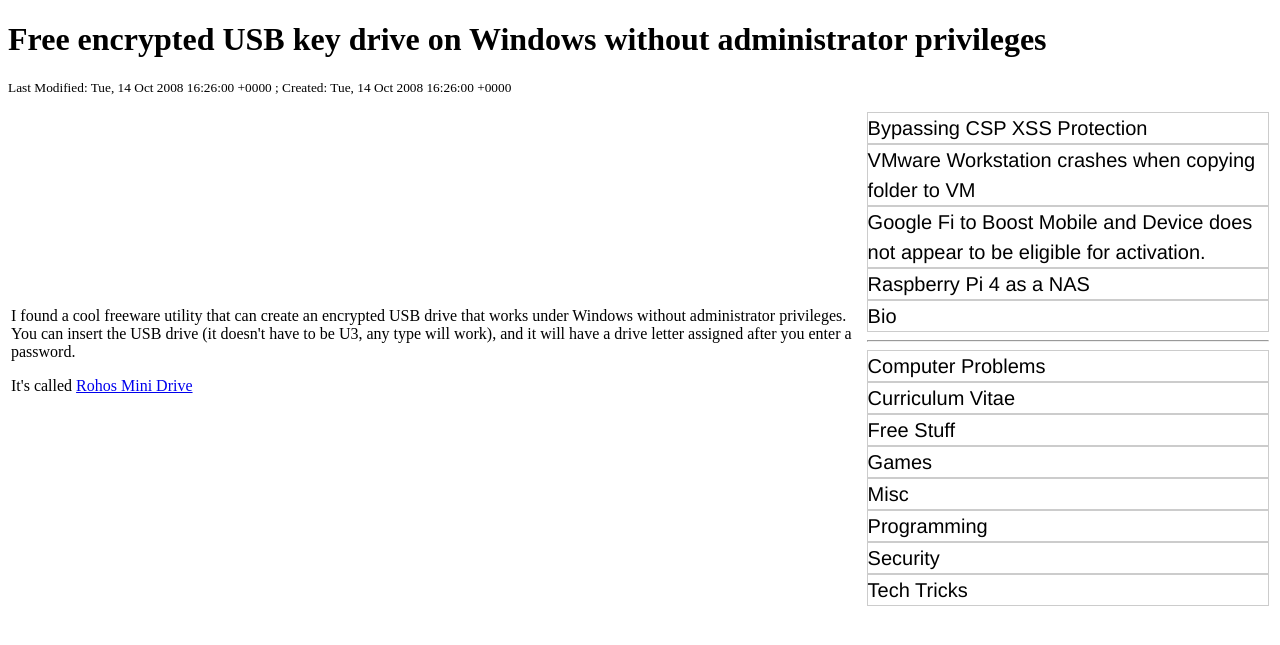
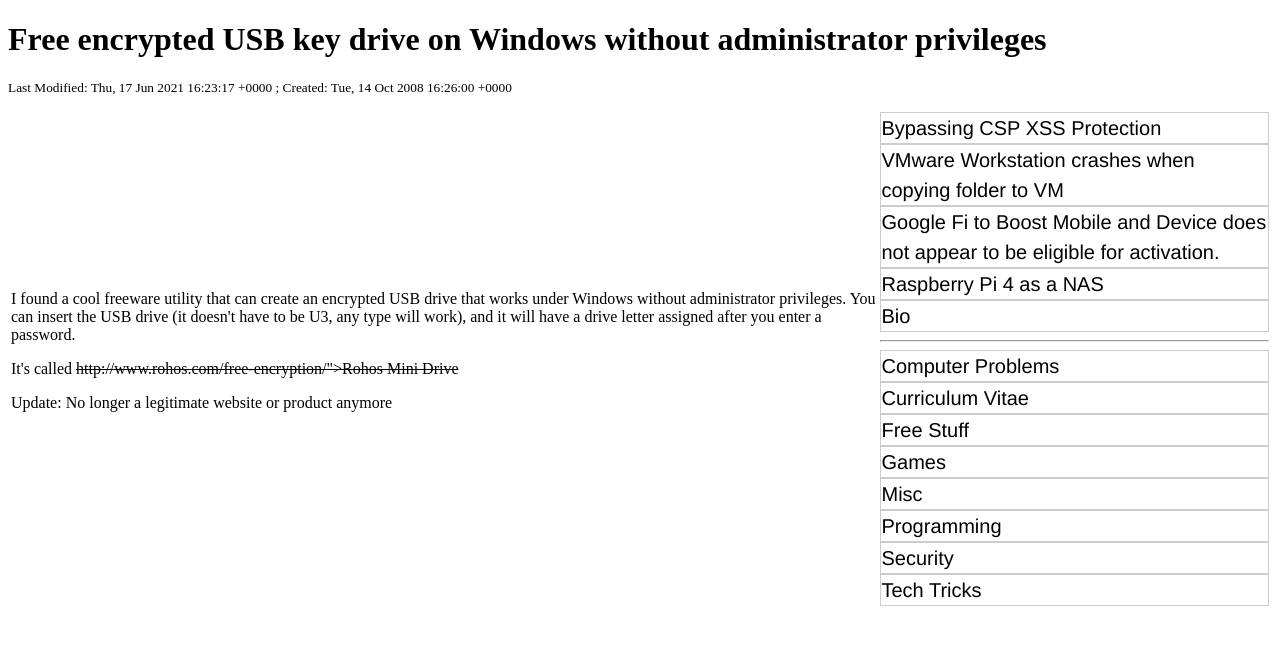
Before and after one commit to rbeede/rbeede.github.io, a Jekyll site: the page built from _posts/2008-10-14-free_encrypted_usb_key_drive_on_windows_without_administrator_privileges.html, in a window 1280 px wide. Shown: the top 645 px of the page. Built offline with Jekyll 4.4.1, drawn with Linux system fonts in a browser that asks for light colours.

Commit message:
Rohos is no more
Sad.

```diff
--- a/_posts/2008-10-14-free_encrypted_usb_key_drive_on_windows_without_administrator_privileges.html
+++ b/_posts/2008-10-14-free_encrypted_usb_key_drive_on_windows_without_administrator_privileges.html
@@ -1,11 +1,13 @@
 ---
 creation_epoch: 1224001560
-lastmod_epoch: 1224001560
+lastmod_epoch: 1623946997
 categories: ['Free Stuff']
 title: Free encrypted USB key drive on Windows without administrator privileges
 ---
 
 I found a cool freeware utility that can create an encrypted USB drive that works under Windows without administrator privileges.  You can insert the USB drive (it doesn't have to be U3, any type will work), and it will have a drive letter assigned after you enter a password.
 <p>
-It's called <a href="http://www.rohos.com/free-encryption/">Rohos Mini Drive</a>
+  It's called <span style="text-decoration: line-through;">http://www.rohos.com/free-encryption/">Rohos Mini Drive</span>
 </p>
+
+<p>Update: No longer a legitimate website or product anymore</p>
```
